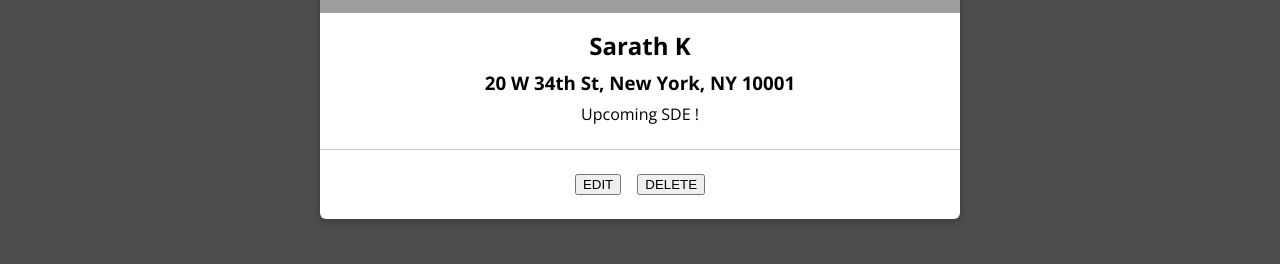
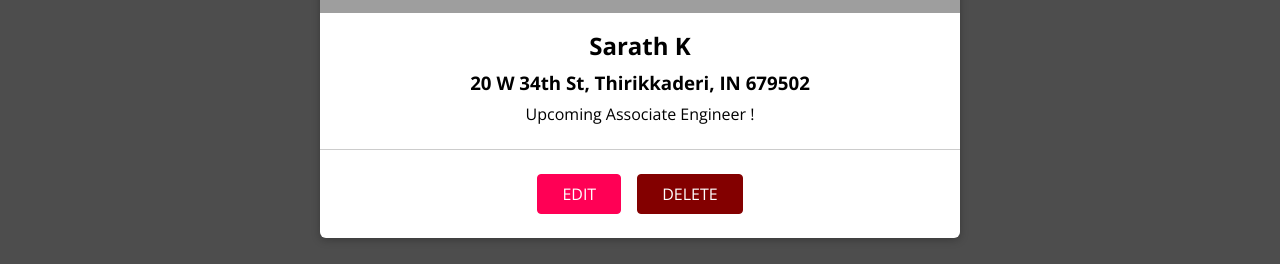
Before and after one commit to sarathk73/RapportNest, a React (Create React App) app in the folder frontend/: page /u1/contacts in a window 1280 px wide. Shown: the part 387-651 px from the top of the page. Built offline with nearby package versions, Linux system fonts and the light colour scheme; grey boxes are pictures that could not be loaded.

Commit message:
Add routing for EDIT button and danger styling for DELETE button in ContactItem

```diff
--- a/frontend/src/contacts/components/ContactItem.js
+++ b/frontend/src/contacts/components/ContactItem.js
@@ -1,6 +1,7 @@
 import React from 'react';
 
 import Card from '../../shared/components/UIElements/Card';
+import Button from '../../shared/components/FormElements/Button';
 import './ContactItem.css';
 
 const ContactItem = props => {
@@ -16,8 +17,8 @@ const ContactItem = props => {
           <p>{props.description}</p>
         </div>
         <div className="contact-item__actions">
-          <button>EDIT</button>
-          <button>DELETE</button>
+          <Button to={`/places/${props.id}`}>EDIT</Button>
+          <Button danger>DELETE</Button>
         </div>
       </Card>
     </li>
--- a/frontend/src/contacts/pages/UserContact.js
+++ b/frontend/src/contacts/pages/UserContact.js
@@ -8,9 +8,9 @@ const DUMMY_CONTACTS = [
   {
     id: 'p1',
     title: 'Sarath K',
-    description: 'Upcoming SDE !',
+    description: 'Upcoming Associate Engineer !',
     imageUrl: sarathImage,
-    address: '20 W 34th St, New York, NY 10001',
+    address: '20 W 34th St, Thirikkaderi, IN 679502',
     creator: 'u1'
   }
 ];
```
